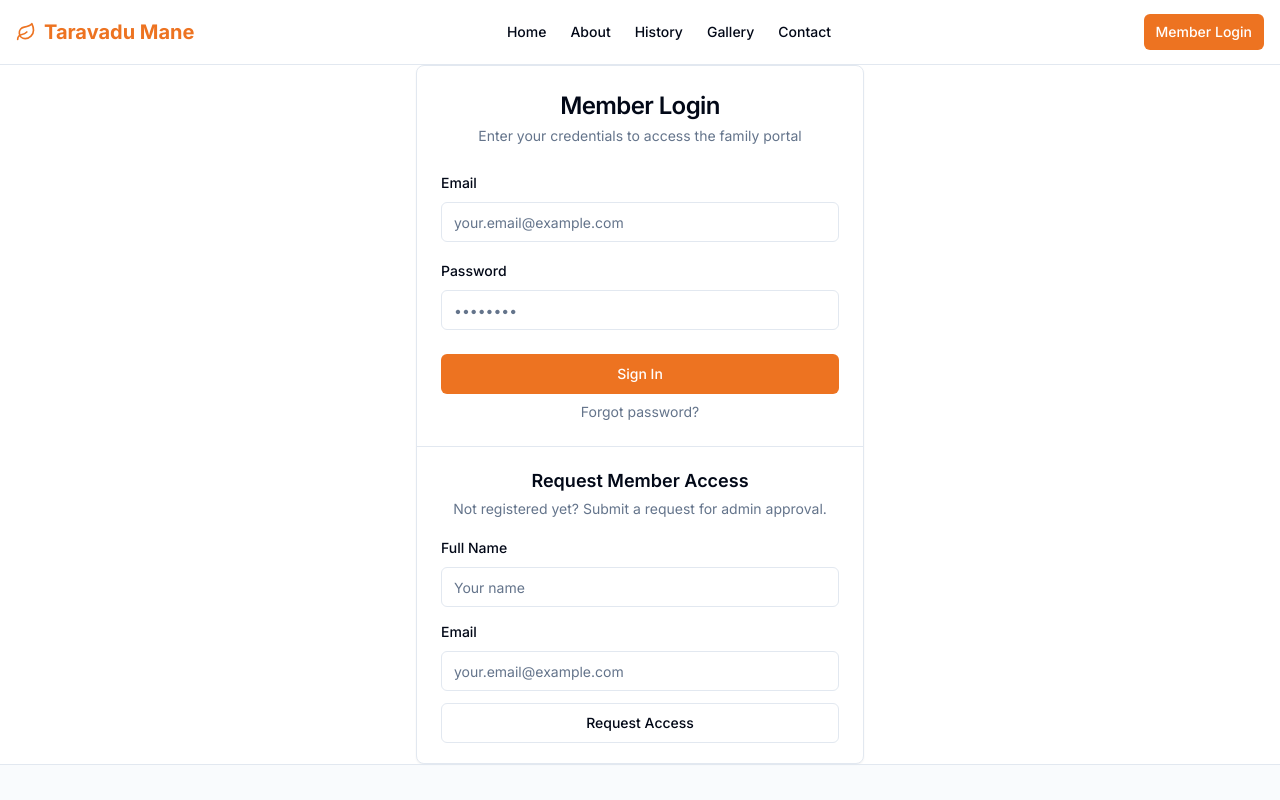
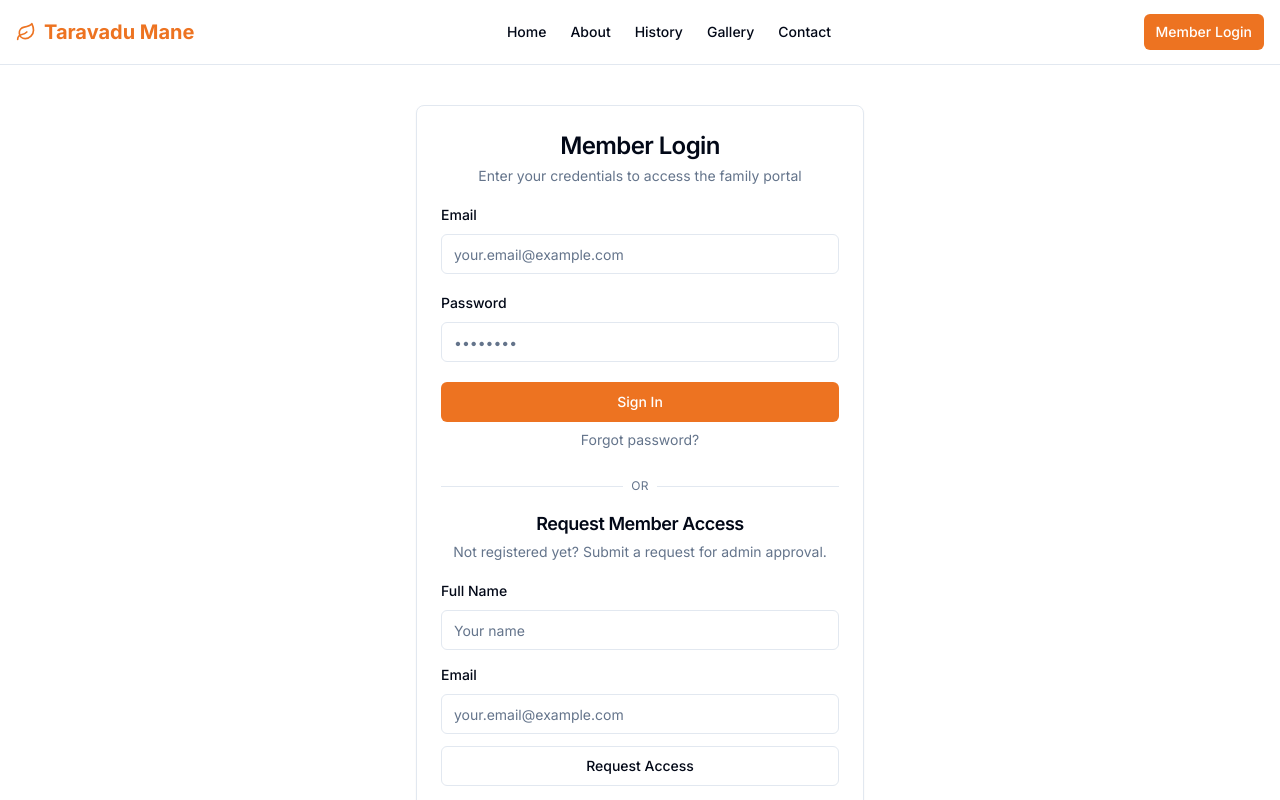
Before and after one commit to Roopesh519/taravadu-mane, a Next.js app: page /login in a window 1280 px wide. Built offline with nearby package versions, Linux system fonts and the light colour scheme; no server answers.

Commit message:
FIx login UI

```diff
--- a/src/components/auth/LoginForm.tsx
+++ b/src/components/auth/LoginForm.tsx
@@ -66,15 +66,15 @@ export default function LoginForm() {
     };
 
     return (
-        <Card className="w-full max-w-md">
-            <CardHeader className="space-y-1">
-                <CardTitle className="text-2xl text-center">Member Login</CardTitle>
+        <Card className="w-full max-w-md shadow-sm m-10">
+            <CardHeader className="space-y-1 pb-4">
+                <CardTitle className="text-2xl text-center tracking-tight">Member Login</CardTitle>
                 <CardDescription className="text-center">
                     Enter your credentials to access the family portal
                 </CardDescription>
             </CardHeader>
             <form onSubmit={handleSubmit}>
-                <CardContent className="space-y-4">
+                <CardContent className="space-y-4 pb-5">
                     {error && (
                         <div className="p-3 bg-destructive/10 border border-destructive/20 rounded-md">
                             <p className="text-sm text-destructive">{error}</p>
@@ -88,6 +88,7 @@ export default function LoginForm() {
                             placeholder="your.email@example.com"
                             value={email}
                             onChange={(e) => setEmail(e.target.value)}
+                            autoComplete="email"
                             required
                             disabled={loading}
                         />
@@ -100,12 +101,13 @@ export default function LoginForm() {
                             placeholder="••••••••"
                             value={password}
                             onChange={(e) => setPassword(e.target.value)}
+                            autoComplete="current-password"
                             required
                             disabled={loading}
                         />
                     </div>
                 </CardContent>
-                <CardFooter className="flex flex-col space-y-2">
+                <CardFooter className="flex flex-col space-y-2 pt-0">
                     <Button type="submit" className="w-full" disabled={loading}>
                         {loading ? 'Signing in...' : 'Sign In'}
                     </Button>
@@ -122,8 +124,19 @@ export default function LoginForm() {
                 </CardFooter>
             </form>
 
-            <div className="border-t px-6 py-5">
-                <h3 className="font-semibold text-lg mb-1 text-center">Request Member Access</h3>
+            <div className="px-6 py-1">
+                <div className="relative">
+                    <div className="absolute inset-0 flex items-center">
+                        <span className="w-full border-t" />
+                    </div>
+                    <div className="relative flex justify-center text-xs uppercase tracking-wide">
+                        <span className="bg-card px-2 text-muted-foreground">Or</span>
+                    </div>
+                </div>
+            </div>
+
+            <div className="px-6 pb-6 pt-3">
+                <h3 className="font-semibold text-lg mb-1 text-center tracking-tight">Request Member Access</h3>
                 <p className="text-sm text-muted-foreground text-center mb-4">
                     Not registered yet? Submit a request for admin approval.
                 </p>
```
